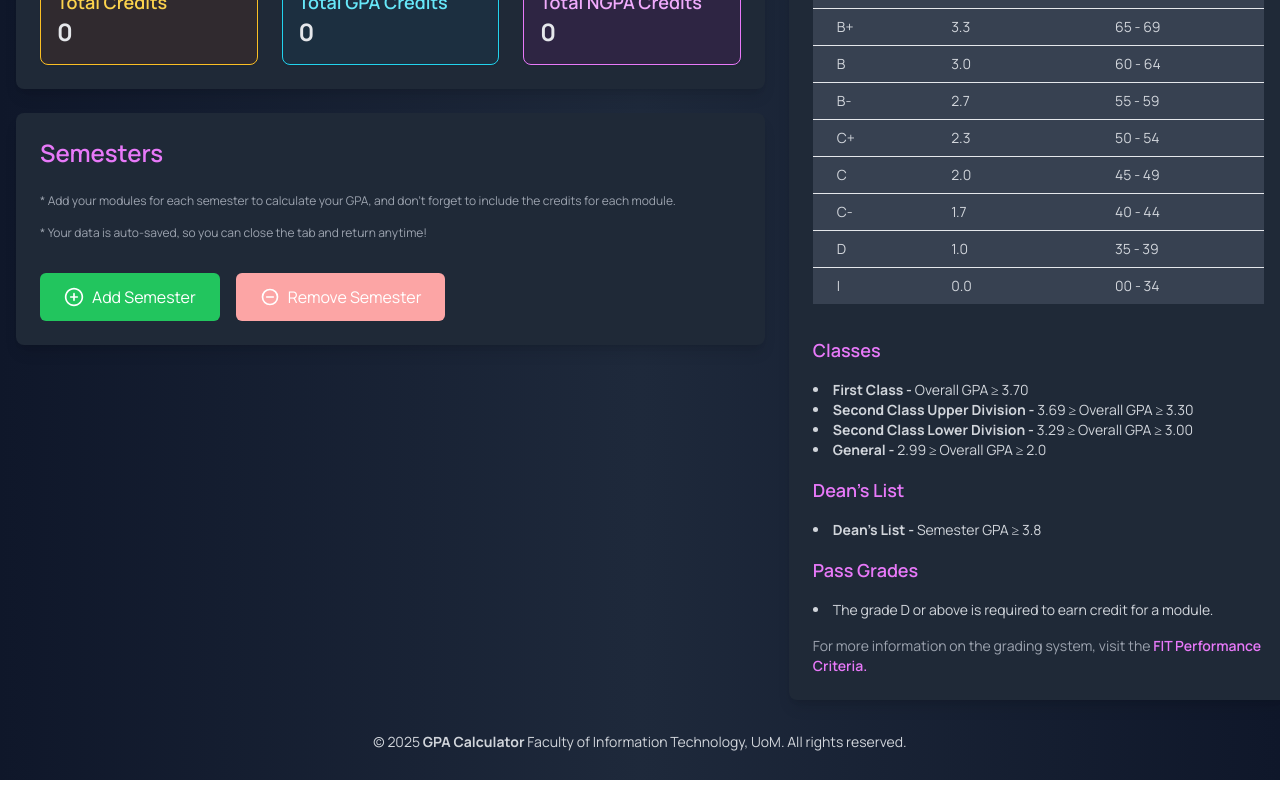
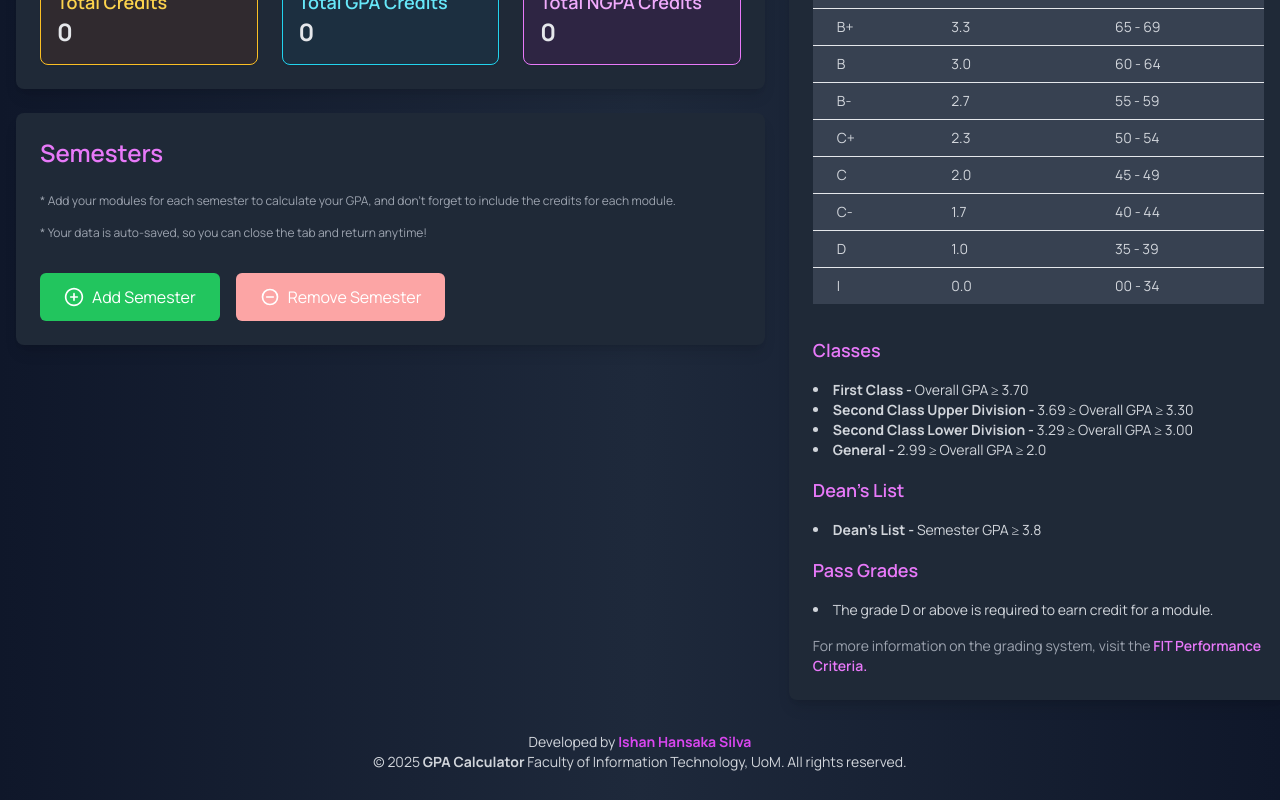
Before and after one commit to IshanHansaka/fit-gpa-calculator, a Next.js app: page / in a window 1280 px wide. Shown: the part 471-1271 px from the top of the page. Built offline with nearby package versions, Linux system fonts and the light colour scheme.

Commit message:
chore: update footer

```diff
--- a/app/component/Footer.tsx
+++ b/app/component/Footer.tsx
@@ -2,6 +2,16 @@
   return (
     <footer className="mt-8 text-center text-gray-600 dark:text-gray-300 text-sm">
       <div className="container mx-auto px-4 text-center">
+        Developed by{' '}
+        <a
+          href="https://github.com/IshanHansaka"
+          className="text-fuchsia-500 hover:underline font-bold"
+          target="_blank"
+          rel="noopener noreferrer"
+        >
+          Ishan Hansaka Silva
+        </a>
+        <br />
         <div className="text-sm">
           &copy; {new Date().getFullYear()} <strong>GPA Calculator</strong>{' '}
           Faculty of Information Technology, UoM. All rights reserved.
```
